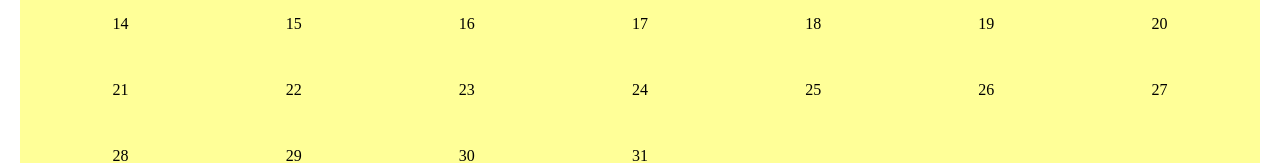
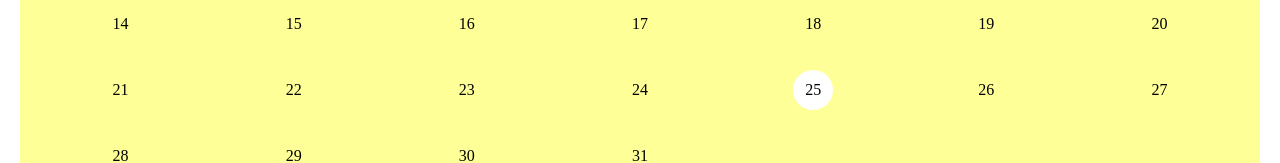
Before and after one commit to DEV-TINO/Mango-Diary-MJ, a Vue app in the folder mj-diary/: page /main in a window 1280 px wide. Shown: the part 349-512 px from the top of the page. Built offline with nearby package versions, Linux system fonts and the light colour scheme.

Commit message:
style: display today's date

```diff
--- a/mj-diary/src/components/CalendarMainPage.vue
+++ b/mj-diary/src/components/CalendarMainPage.vue
@@ -19,7 +19,7 @@
       <tbody class="day-body">
         <tr class="day-row" v-for="index, i in this.$store.state.days" :key="i">
           <td class="day-block" v-for="day in index" :key="day">
-            <div class="day" @click="goWrite(this.$store.state.date.year, this.$store.state.date.month, day)">{{ day }}</div>
+            <div :class="today(day)" @click="goWrite(this.$store.state.date.year, this.$store.state.date.month, day)">{{ day }}</div>
           </td>
         </tr>
       </tbody>
@@ -50,6 +50,14 @@ export default {
       this.$store.state.writeDate = String(year) + this.$store.state.wirteMonth + this.$store.state.writeDay;
       this.$store.commit('setShowButton');
       this.$router.push(`/write/${this.$store.state.writeDate}`)
+    },
+    today(day) {
+      const today = new Date();
+      const year = today.getFullYear();
+      const month = today.getMonth();
+      const date = today.getDate();
+
+      return this.$store.state.date.year == year && this.$store.state.date.month == month && date == day ? 'today' : 'day';
     }
   }
 }
@@ -117,6 +125,17 @@ export default {
   text-decoration-line: none;
   color: black
 }
+.today {
+  width: 40px;
+  height: 40px;
+  text-decoration-line: none;
+  color: black;
+  background-color: white;
+  border-radius: 50%;
+  display: flex;
+  justify-content: center;
+  align-items: center;
+}
 .write-button {
   width: 64px;
   height: 64px;
```
